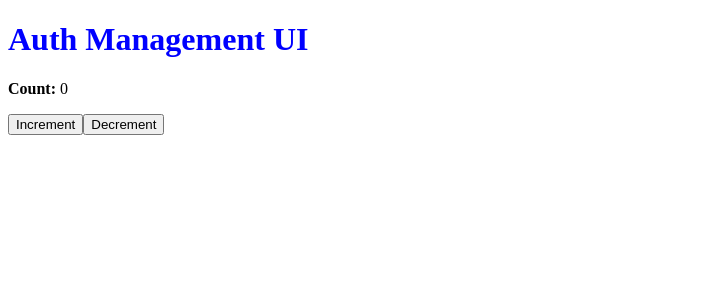
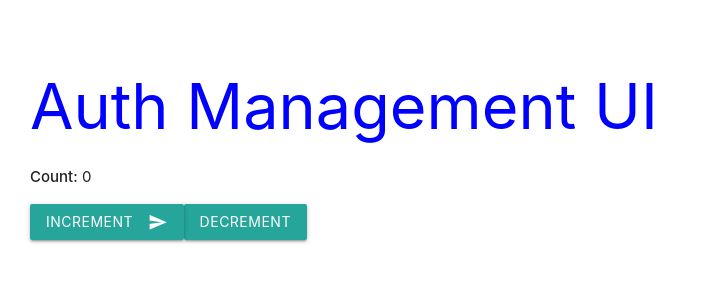
Before and after one commit to craigmiller160/auth-management-ui-vue, a Vue app: page / in a window 1280 px wide. Shown: the top 300 px of the page, without its empty margins (0-708 px from the left). Built offline with nearby package versions, Linux system fonts and the light colour scheme.

Commit message:
Added material design CSS framework

```diff
--- a/package.json
+++ b/package.json
@@ -10,6 +10,7 @@
   },
   "dependencies": {
     "core-js": "^3.6.5",
+    "materialize-css": "^1.0.0",
     "vue": "^3.0.0-beta.1",
     "vue-router": "^4.0.0-alpha.6",
     "vuex": "^4.0.0-alpha.1"
--- a/public/index.html
+++ b/public/index.html
@@ -5,6 +5,7 @@
     <meta http-equiv="X-UA-Compatible" content="IE=edge">
     <meta name="viewport" content="width=device-width,initial-scale=1.0">
     <link rel="icon" href="<%= BASE_URL %>favicon.ico">
+    <link href="https://fonts.googleapis.com/icon?family=Material+Icons" rel="stylesheet">
     <title><%= htmlWebpackPlugin.options.title %></title>
   </head>
   <body>
--- a/src/App.vue
+++ b/src/App.vue
@@ -1,8 +1,11 @@
 <template>
   <h1>Auth Management UI</h1>
   <p><strong>Count:</strong> {{ state.count }}</p>
-  <button @click="increment">Increment</button>
-  <button @click="decrement">Decrement</button>
+  <button class="btn waves-effect waves-light" @click="increment">
+    Increment
+    <i class="material-icons right">send</i>
+  </button>
+  <button class="btn" @click="decrement">Decrement</button>
 </template>
 
 <script>
@@ -27,7 +30,10 @@ export default {
 </script>
 
 <style lang="scss">
-  h1 {
-    color: blue;
+  body {
+    padding: 2rem;
+    h1 {
+      color: blue;
+    }
   }
 </style>
--- a/src/main.js
+++ b/src/main.js
@@ -1,5 +1,6 @@
 import { createApp } from 'vue';
 import App from './App.vue';
+import 'materialize-css/dist/css/materialize.min.css';
 // import router from './archive/router';
 // import store from './archive/store';
 
```
Also changed, not shown: 1 other file (tests, documents, lock files or other folders).
